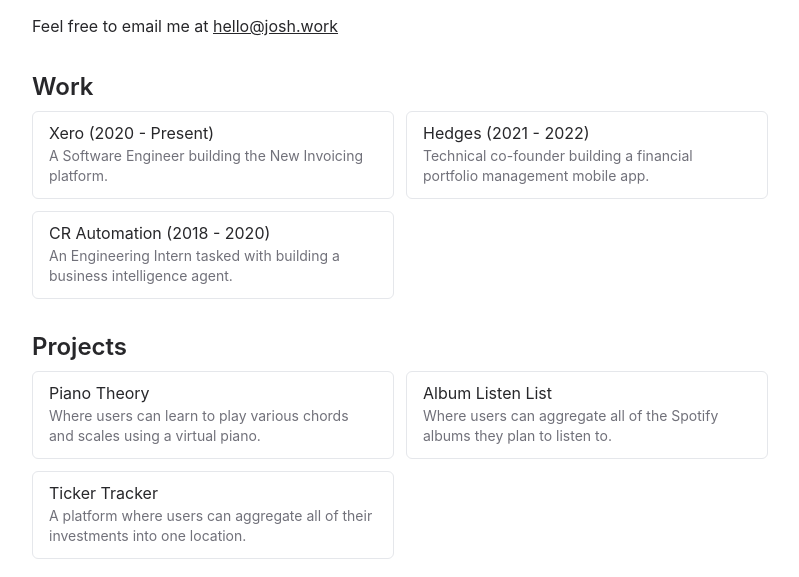
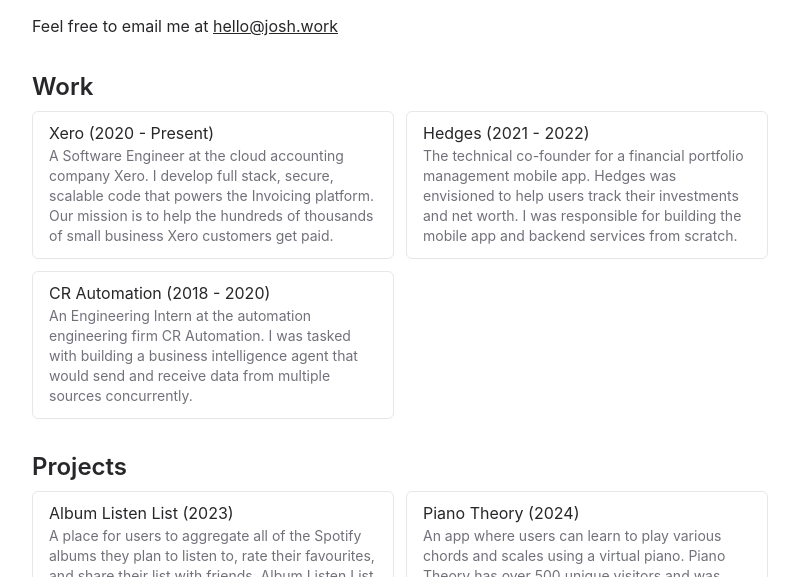
Before and after one commit to joshuarichards001/josh-work-v2, an Astro site: page / in a window 1280 px wide. Shown: the part 223-800 px from the top of the page, without its empty margins (240-1039 px from the left). Built offline with nearby package versions, Linux system fonts and the light colour scheme; Astro itself is replaced by a stand-in of ours.

Commit message:
Add details to works and projects

```diff
--- a/src/pages/index.astro
+++ b/src/pages/index.astro
@@ -28,8 +28,8 @@ const posts = (await getCollection("blog")).sort((a, b) =>
     <div class="grid grid-cols-1 gap-3 sm:grid-cols-2">
       {
         works.map((work) => (
-          <a href={work.link} class="block">
-            <article class="group rounded-md border px-4 pb-3 pt-2">
+          <a href={work.link} target="_blank" class="group block">
+            <article class="group-hover:border-blue-300 rounded-md border px-4 pb-3 pt-2">
               <h3 class="group-hover:text-blue-500 group-hover:underline">
                 {work.name} ({work.time})
               </h3>
@@ -45,10 +45,10 @@ const posts = (await getCollection("blog")).sort((a, b) =>
     <div class="grid grid-cols-1 gap-3 sm:grid-cols-2">
       {
         projects.map((project) => (
-          <a href={project.link} class="block">
-            <article class="group rounded-md border px-4 pb-3 pt-2">
+          <a href={project.link} target="_blank" class="group block">
+            <article class="group-hover:border-blue-300 rounded-md border px-4 pb-3 pt-2">
               <h3 class="group-hover:text-blue-500 group-hover:underline">
-                {project.name}
+                {project.name} ({project.date})
               </h3>
               <p class="text-sm text-zinc-500">{project.description}</p>
             </article>
--- a/src/projects.json
+++ b/src/projects.json
@@ -1,17 +1,20 @@
 [
   {
+    "name": "Album Listen List",
+    "date": "2023",
+    "description": "A place for users to aggregate all of the Spotify albums they plan to listen to, rate their favourites, and share their list with friends. Album Listen List gets over 150 monthly users with over 500 registered users. It was built using React, Firebase, and Spotify Auth.",
+    "link": "https://albumlistenlist.com"
+  },
+  {
     "name": "Piano Theory",
-    "description": "Where users can learn to play various chords and scales using a virtual piano.",
+    "date": "2024",
+    "description": "An app where users can learn to play various chords and scales using a virtual piano. Piano Theory has over 500 unique visitors and was built with React, Tailwind, and Redux.",
     "link": "https://pianotheory.app"
   },
   {
-    "name": "Album Listen List",
-    "description": "Where users can aggregate all of the Spotify albums they plan to listen to.",
-    "link": "https://albumlistenlist.com"
-  },
-  {
     "name": "Ticker Tracker",
-    "description": "A platform where users can aggregate all of their investments into one location.",
+    "date": "2021",
+    "description": "A platform where users can aggregate all of their investments into one location. Ticker Tracker has over 650 registered users and was built with React, Firebase, and Yahoo Finance for financial data.",
     "link": "https://tickertracker.co"
   }
 ]
--- a/src/works.json
+++ b/src/works.json
@@ -2,19 +2,19 @@
   {
     "name": "Xero",
     "time": "2020 - Present",
-    "description": "A Software Engineer building the New Invoicing platform.",
+    "description": "A Software Engineer at the cloud accounting company Xero. I develop full stack, secure, scalable code that powers the Invoicing platform. Our mission is to help the hundreds of thousands of small business Xero customers get paid.",
     "link": "https://www.xero.com"
   },
   {
     "name": "Hedges",
     "time": "2021 - 2022",
-    "description": "Technical co-founder building a financial portfolio management mobile app.",
+    "description": "The technical co-founder for a financial portfolio management mobile app. Hedges was envisioned to help users track their investments and net worth. I was responsible for building the mobile app and backend services from scratch.",
     "link": "https://www.hedges.app"
   },
   {
     "name": "CR Automation",
     "time": "2018 - 2020",
-    "description": "An Engineering Intern tasked with building a business intelligence agent.",
+    "description": "An Engineering Intern at the automation engineering firm CR Automation. I was tasked with building a business intelligence agent that would send and receive data from multiple sources concurrently.",
     "link": "https://www.crautomation.nz"
   }
 ]
```
